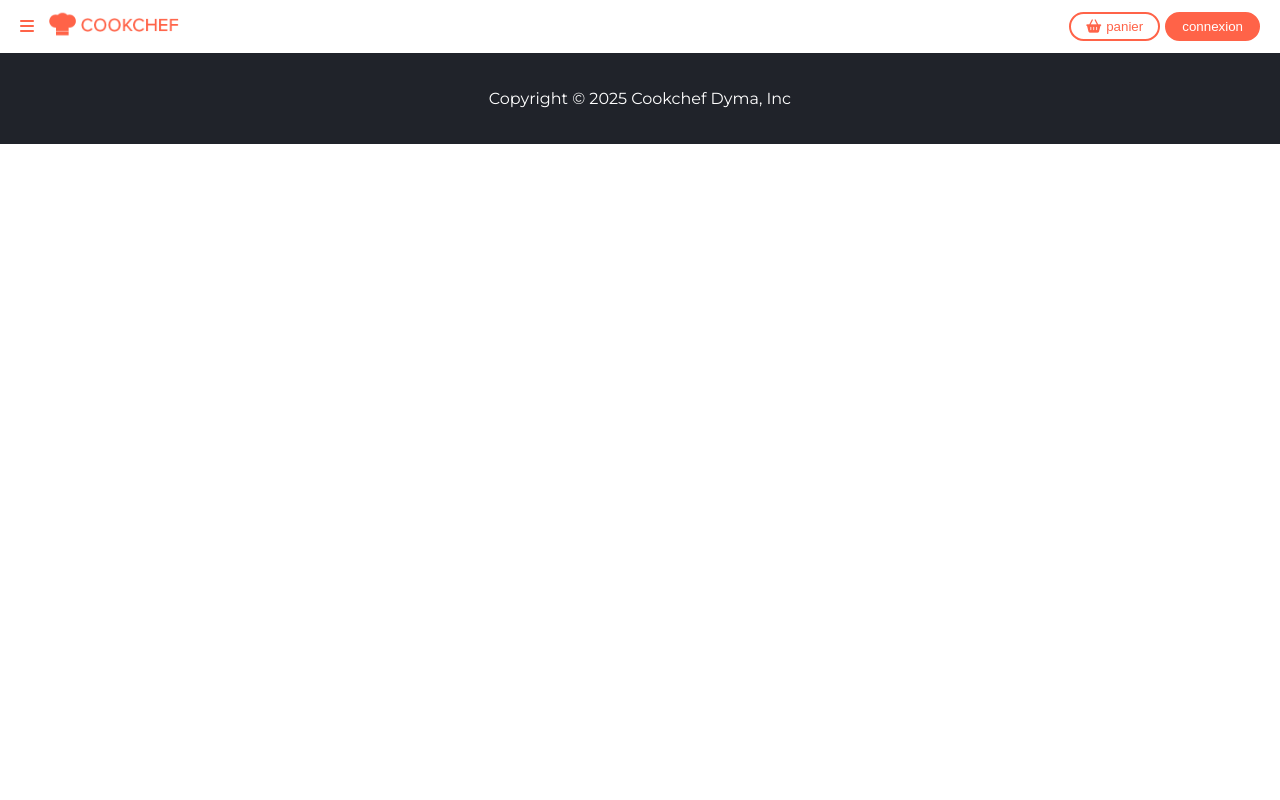
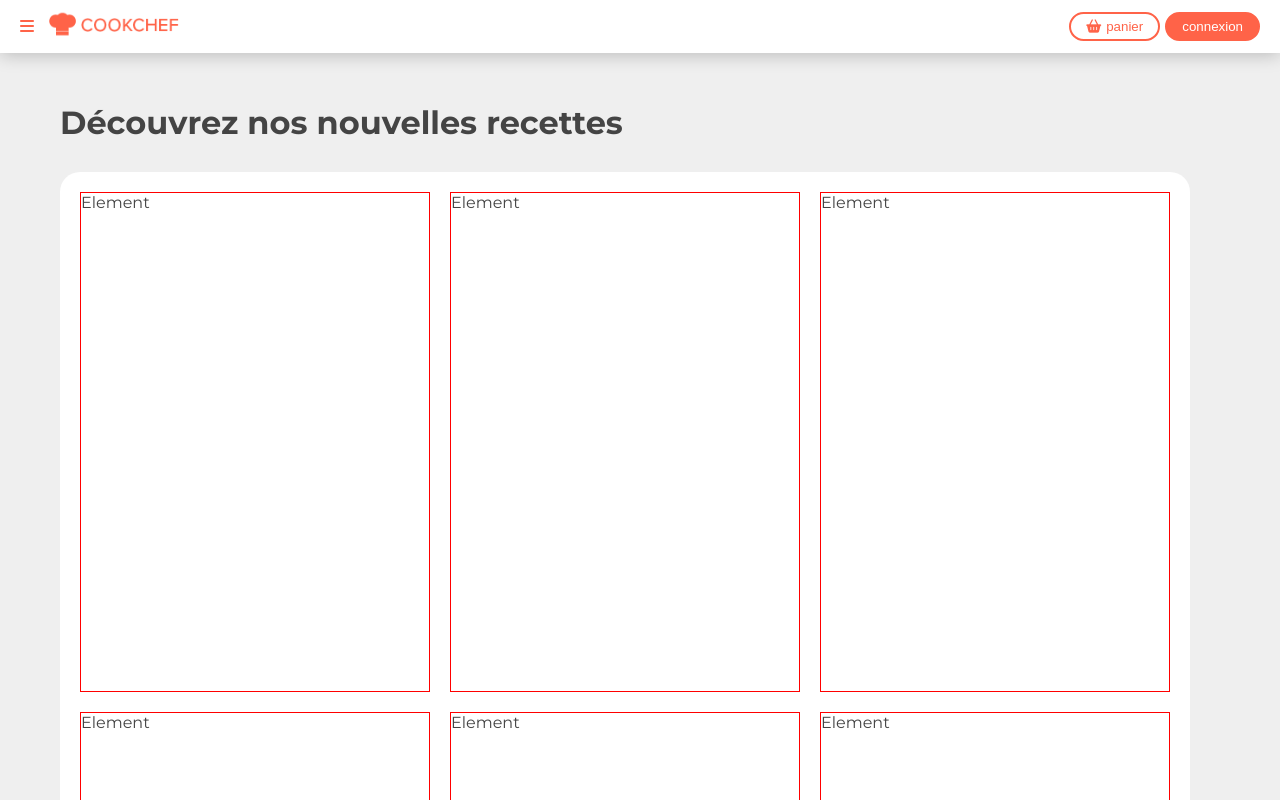
Before and after one commit to alex4nkoua/dyma_cookchef-project_react, a React (Vite) app: page / in a window 1280 px wide. Shown: the top 800 px of the page. Built offline with nearby package versions, Linux system fonts and the light colour scheme.

Commit message:
mise en place du contenu

```diff
--- a/src/App.jsx
+++ b/src/App.jsx
@@ -7,7 +7,7 @@
 	return (
 		<div className={`d-flex flex-column ${styles.appContainer}`}>
 			<Header />
-			{/* <Content />*/}
+			<Content />
 			<Footer />
 		</div>
 	);
--- a/src/assets/styles/_base.scss
+++ b/src/assets/styles/_base.scss
@@ -6,6 +6,7 @@
 	-webkit-font-smoothing: antialiased;
 	-moz-osx-font-smoothing: grayscale;
 	color: var(--text-color);
+	background-color: var(--gray-2);
 }
 
 h1,
--- a/src/assets/styles/_themes.scss
+++ b/src/assets/styles/_themes.scss
@@ -19,3 +19,8 @@
 	color: var(--primary);
 	background-color: white;
 }
+
+.card {
+	border-radius: 20px;
+	background-color: white;
+}
--- a/src/assets/styles/_utils.scss
+++ b/src/assets/styles/_utils.scss
@@ -35,5 +35,16 @@
 }
 
 .mb-20 {
-	margin-bottom: 20;
+	margin-bottom: 20px;
 }
+
+.my-30 {
+	margin-bottom: 30px;
+	margin-top: 30px;
+}
+
+.container {
+	max-width: 1200px;
+	margin: auto;
+	width: 100%;
+}
--- a/src/assets/styles/_variables.scss
+++ b/src/assets/styles/_variables.scss
@@ -1,7 +1,7 @@
 :root {
 	--primary: #ff6348;
 	--gray-1: #20232a;
-	--gray-2: #fefefe;
+	--gray-2: #efefef;
 	--font-family: "Montserrat", sans-serif;
 	--box-shadow: 0 6px 9px 0 rgb(0 0 0 /15%);
 	--box-shadow-nav: rgb(0 0 0/22%) 0px 2px 18px 0px;
--- a/src/components/Content.jsx
+++ b/src/components/Content.jsx
@@ -1,5 +1,24 @@
+import styles from "./Content.module.scss";
+
 function Content() {
-	return <div className="b3 flex-fill">Content</div>;
+	return (
+		<div className="flex-fill container p-20">
+			<h1 className="my-30">Découvrez nos nouvelles recettes</h1>
+			<div className={`card p-20 ${styles.contentCard}`}>
+				<div className={styles.grid}>
+					<div className={styles.elem}>Element</div>
+					<div className={styles.elem}>Element</div>
+					<div className={styles.elem}>Element</div>
+					<div className={styles.elem}>Element</div>
+					<div className={styles.elem}>Element</div>
+					<div className={styles.elem}>Element</div>
+					<div className={styles.elem}>Element</div>
+					<div className={styles.elem}>Element</div>
+					<div className={styles.elem}>Element</div>
+				</div>
+			</div>
+		</div>
+	);
 }
 
 export default Content;
--- /dev/null
+++ b/src/components/Content.module.scss
@@ -0,0 +1,16 @@
+.grid {
+	display: grid;
+	place-content: center;
+	grid-template-columns: repeat(3, 350px);
+	grid-auto-columns: repeat(3, 350px);
+	gap: 20px;
+}
+
+.elem {
+	border: 1px solid red;
+	height: 500px;
+}
+
+.contentCard {
+	width: 1130px;
+}
--- a/src/components/Header.module.scss
+++ b/src/components/Header.module.scss
@@ -2,6 +2,7 @@
 	padding: 10px 20px;
 	box-shadow: var(--box-shadow-nav);
 	color: var(--primary);
+	background-color: white;
 	img {
 		width: 130px;
 	}
```
